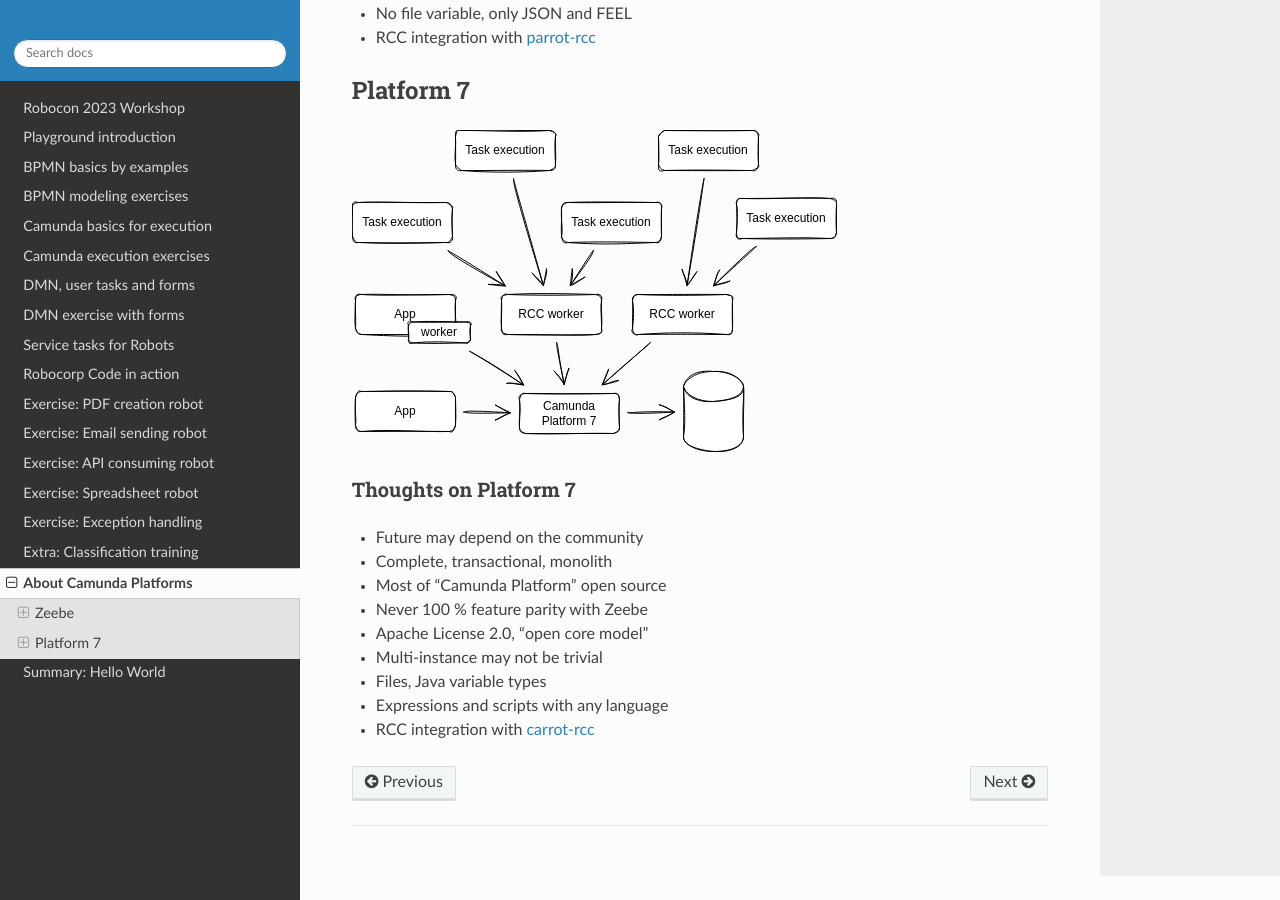
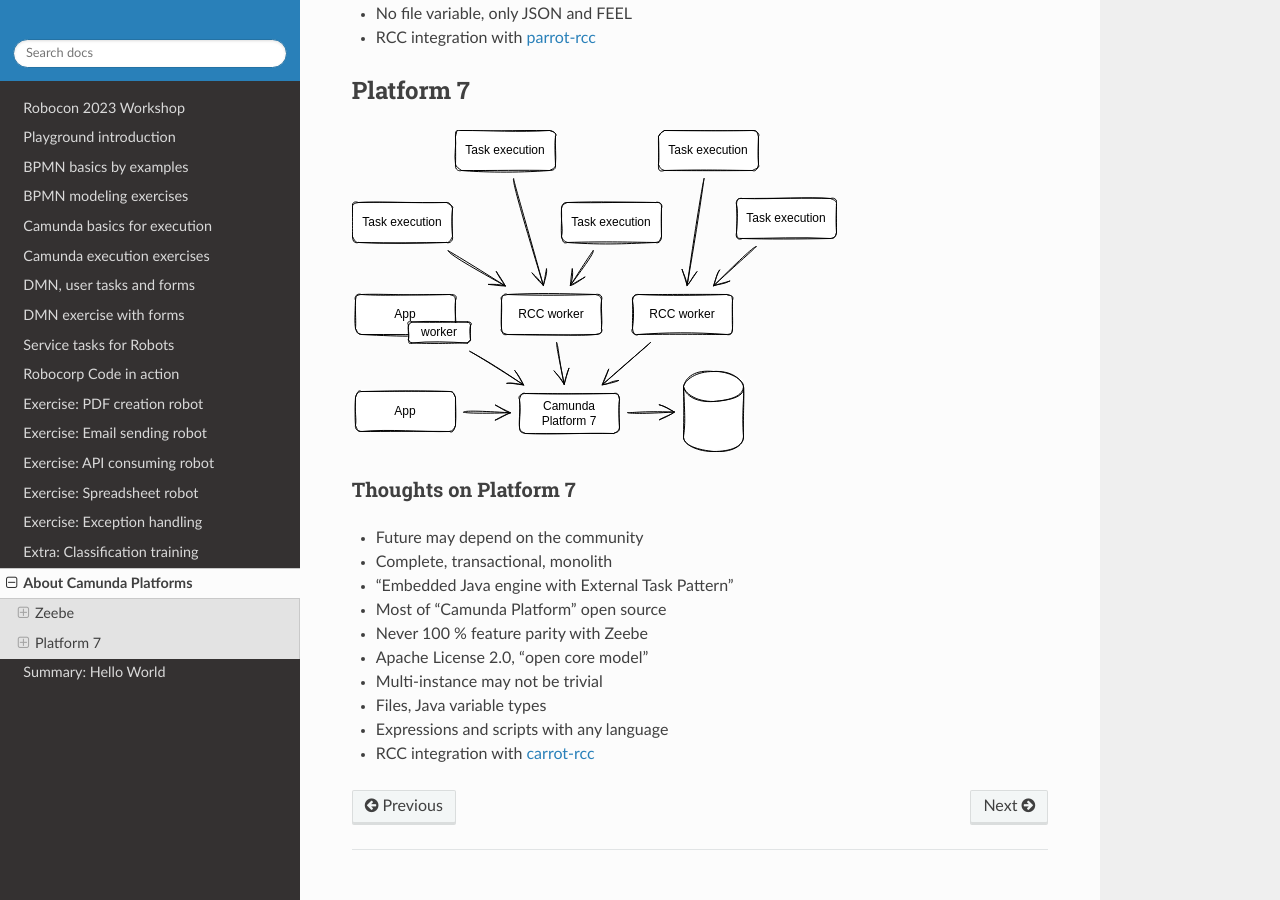
Before and after one commit to datakurre/automation-playground, a Sphinx documentation site: the page built from docs/platforms.md, in a window 1280 px wide and 900 px high, scrolled down 1111 px. Built offline with Sphinx 7.4.7 and the Read the Docs theme 2.0.0, drawn with Linux system fonts in a browser that asks for light colours; a script that is not in the unit is left out.

Commit message:
docs: update

```diff
--- a/docs/platforms.md
+++ b/docs/platforms.md
@@ -30,6 +30,7 @@
 
 * Future may depend on the community
 * Complete, transactional, monolith
+* "Embedded Java engine with External Task Pattern"
 * Most of "Camunda Platform" open source
 * Never 100 % feature parity with Zeebe
 * Apache License 2.0, "open core model"
```
